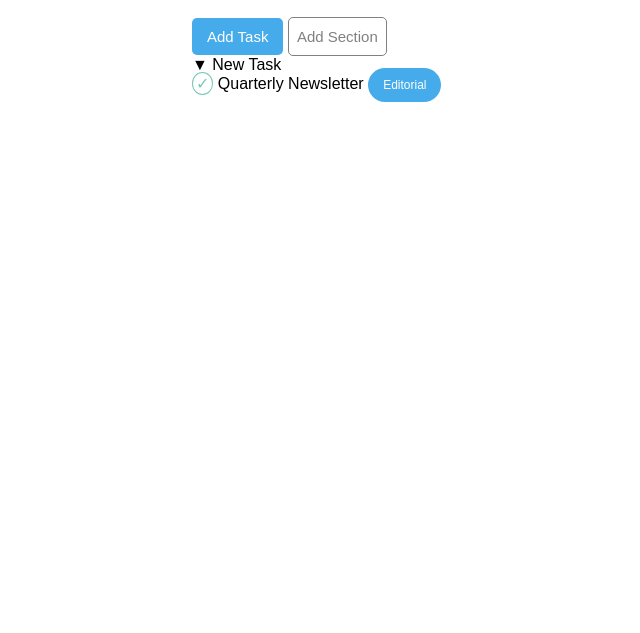
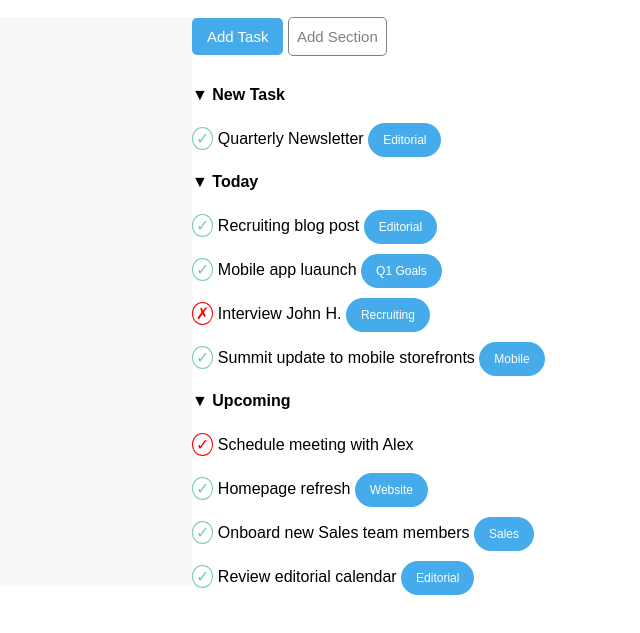
Before and after one commit to Mark-dev30/html-css-toboolist, a plain HTML site: page index.html in a window 1280 px wide. Shown: the part 53-686 px from the top of the page, without its empty margins (0-640 px from the left). Drawn offline with Linux system fonts and the light colour scheme.

Commit message:
task3_done

```diff
--- a/css/style.css
+++ b/css/style.css
@@ -22,11 +22,18 @@ header{
 
 /* main */
 
+main{
+    background-color: #f6f8f9;
+}
 .container{
     width: 70%;
     margin: 0 auto;
+    background-color: white;
+
 }
 /* style button */
+
+
 
 .style_button1, .style_button2{
 
@@ -51,19 +58,37 @@ header{
 
 /* list */
 
-/* &cross; */ /* &check; */
 
 /* new task */
+.container_1task{
+    margin-top: 30px;
+}
+.container_2task, .container_3task{
+    margin-top: 15px;
+}
+
+li{
+    margin-top: 25px;
+}
+
+
 .list_task{
     list-style-type: none;
 }
 
 .check_task{
-    color: #76c9b5;
-    border: 1px solid #76c9b5;
     border-radius: 50%;
     padding: 2px 3px;
+}
 
+.green_task{
+    color:#76c9b5;
+    border: 1px solid #76c9b5;
+}
+
+.red_task{
+    color: red;
+    border: 1px solid red;
 }
 
 .def_task{
--- a/index.html
+++ b/index.html
@@ -17,20 +17,26 @@
         </header>
         <!-- fine header -->
         <!-- inizio main -->
-        <main class="container">
-            <div>
+        <main>
+            <div class="container">
+
+                <!-- inizio bottoni -->
+                <div class="container_botton">
                     <button  class="style_button1" type="button"> Add Task</button>
                     <button  class="style_button2" type="button"> Add Section</button>
                 </div>
+                <!-- fine bottoni -->
+
                 <div>
-                <div >
+                    <!-- contenitore primo task -->
+                    <div class="container_1task">
                         <ul class="list_task">
                             <li>
                                 <span>&#9660;</span>
-                             New Task
+                                <strong> New Task</strong>
                                 <ul class="list_task">
                                     <li>
-                                    <span class="check_task">&check;</span>
+                                        <span class="check_task green_task">&check;</span>
                                         Quarterly Newsletter
                                         <span class="def_task">Editorial</span>
                                     </li>
@@ -38,8 +44,86 @@
                             </li>
                         </ul>
                     </div>
+                    <!-- fine contenitore primo task -->
+
+                    <!-- contenitore secondo task -->
+                    <div class="container_2task">
+                        <ul class="list_task">
+                            <li>
+                                <span>&#9660;</span>
+                                <strong> Today</strong>
+                                <ul class="list_task">
+                                    <li>
+                                        <span class="check_task green_task">&check;</span>
+                                        Recruiting blog post
+                                        <span class="def_task">Editorial</span>
+                                    </li>
+                                </ul>
+                                <ul class="list_task">
+                                    <li>
+                                        <span class="check_task green_task">&check;</span>
+                                        Mobile app luaunch
+                                        <span class="def_task">Q1 Goals</span>
+                                    </li>
+                                </ul>
+                                <ul class="list_task">
+                                    <li>
+                                        <span class="check_task red_task">&cross;</span>
+                                        Interview John H.
+                                        <span class="def_task">Recruiting</span>
+                                    </li>
+                                </ul>
+                                <ul class="list_task">
+                                    <li>
+                                        <span class="check_task green_task">&check;</span>
+                                        Summit update to mobile storefronts
+                                        <span class="def_task">Mobile</span>
+                                    </li>
+                                </ul>
+                            </li>
+                        </ul>
                     </div>
+                    <!-- fine contenitore secondo task -->
 
+                    <!-- contenitore terzo task -->
+                    <div class="container_3task">
+                        <ul class="list_task">
+                            <li>
+                                <span>&#9660;</span>
+                                <strong> Upcoming</strong>
+                                <ul class="list_task">
+                                    <li>
+                                        <span class="check_task red_task">&check;</span>
+                                        Schedule meeting with Alex
+                                    </li>
+                                </ul>
+                                <ul class="list_task">
+                                    <li>
+                                        <span class="check_task green_task">&check;</span>
+                                        Homepage refresh
+                                        <span class="def_task">Website</span>
+                                    </li>
+                                </ul>
+                                <ul class="list_task">
+                                    <li>
+                                        <span class="check_task green_task">&check;</span>
+                                        Onboard new Sales team members
+                                        <span class="def_task">Sales</span>
+                                    </li>
+                                </ul>
+                                <ul class="list_task">
+                                    <li>
+                                        <span class="check_task green_task">&check;</span>
+                                        Review editorial calendar
+                                        <span class="def_task">Editorial</span>
+                                    </li>
+                                </ul>
+                            </li>
+                        </ul>
+                    </div>
+                    <!-- fine contenitore terzo task -->
+                </div>
+            </div>
         </main>
         <!-- fine main -->
         <!-- inizio footer -->
```
Lines whose indentation alone changed are shown as unchanged.
